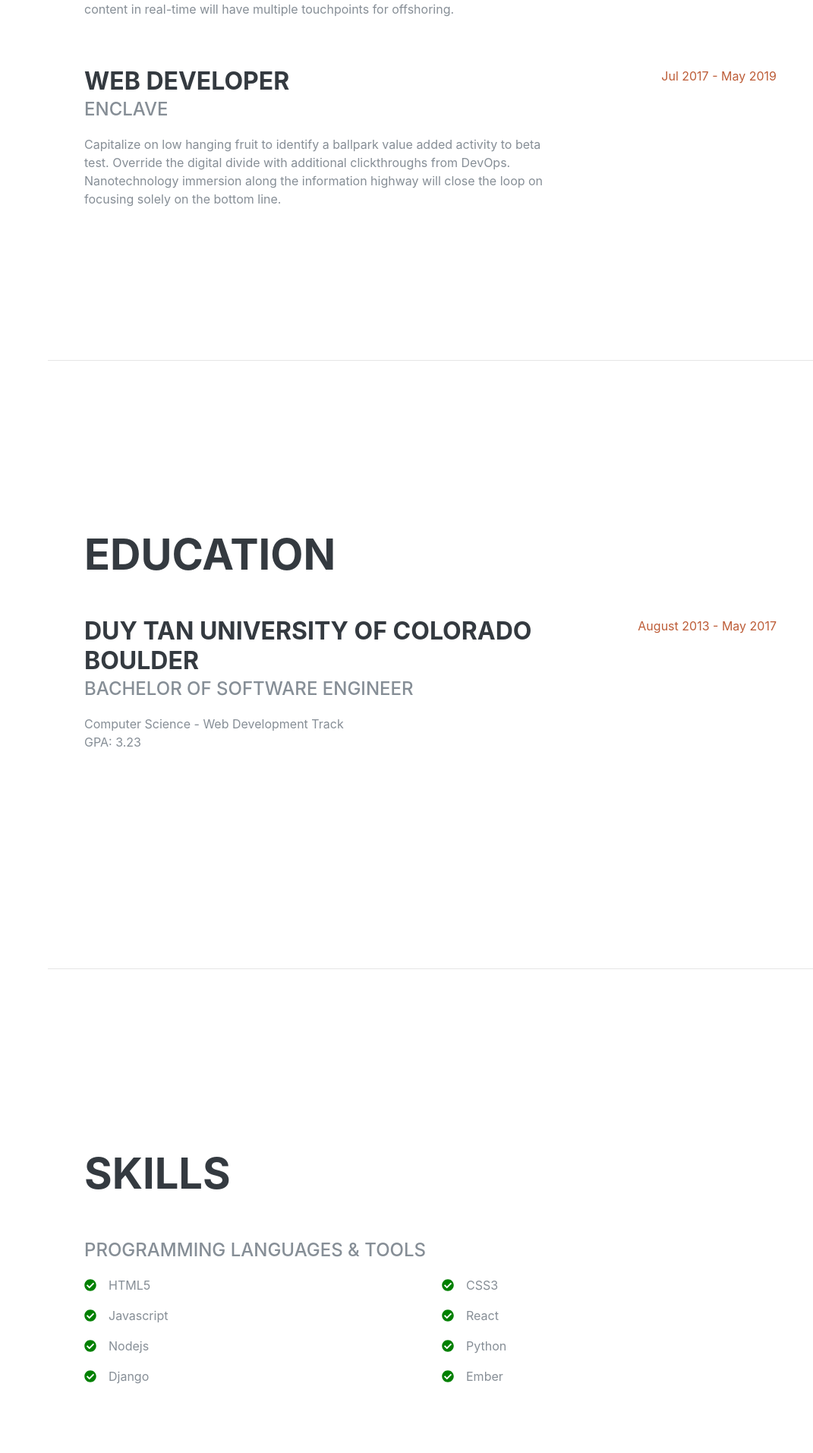
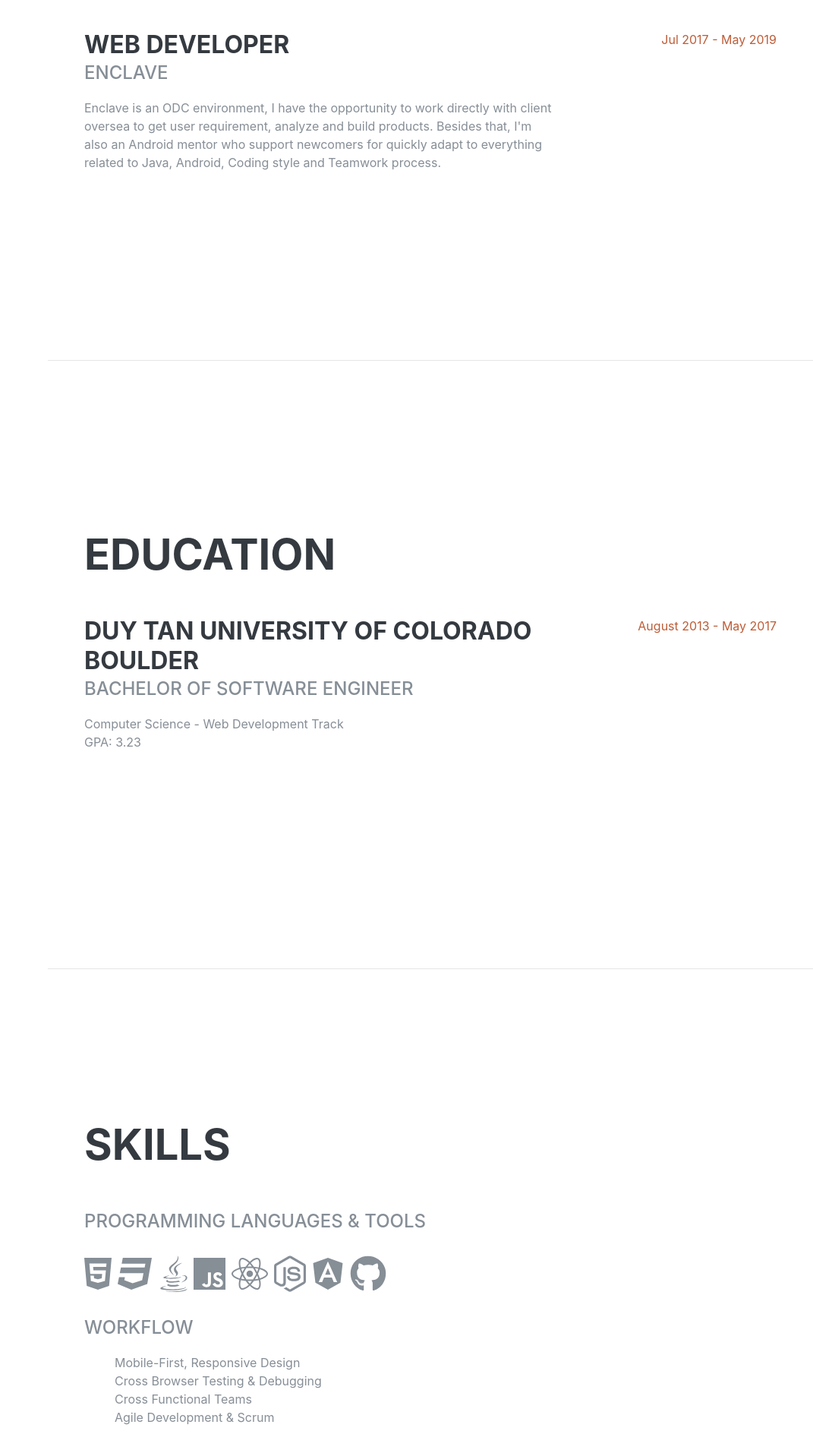
Before and after one commit to suminhthanh/portfolio, a React (Create React App) app: page / in a window 1280 px wide. Shown: the part 1127-3040 px from the top of the page at 76% size, without its empty margins (209-1280 px from the left). Built offline with nearby package versions, Linux system fonts and the light colour scheme; a web font is replaced by a local one.

Commit message:
Change content

```diff
--- a/src/components/Experience.js
+++ b/src/components/Experience.js
@@ -17,10 +17,7 @@ class Experience extends Component {
                         <div className="resume-content">
                             <h3 className="mb-0">Full stack Developer</h3>
                             <div className="subheading mb-3">Axon Active</div>
-                            <p>Bring to the table win-win survival strategies to ensure proactive domination. At the end
-                                of the day, going forward, a new normal that has evolved from generation X is on the
-                                runway heading towards a streamlined cloud solution. User generated content in real-time
-                                will have multiple touchpoints for offshoring.</p>
+                            <p>Analyze business process based on the idea from customer. Work with Maven, Spring framework on server side and modern JS framework client side.</p>
                         </div>
                         <div className="resume-date text-md-right">
                             <span className="text-primary">Jun 2019 - Present</span>
@@ -31,10 +28,8 @@ class Experience extends Component {
                         <div className="resume-content">
                             <h3 className="mb-0">Web Developer</h3>
                             <div className="subheading mb-3">Enclave</div>
-                            <p>Capitalize on low hanging fruit to identify a ballpark value added activity to beta test.
-                                Override the digital divide with additional clickthroughs from DevOps. Nanotechnology
-                                immersion along the information highway will close the loop on focusing solely on the
-                                bottom line.</p>
+                            <p>Enclave is an ODC environment, I have the opportunity to work directly with client oversea to get user requirement, analyze and build products.
+                                Besides that, I'm also an Android mentor who support newcomers for quickly adapt to everything related to Java, Android, Coding style and Teamwork process.</p>
                         </div>
                         <div className="resume-date text-md-right">
                             <span className="text-primary">Jul 2017 - May 2019</span>
--- a/src/components/Skills.js
+++ b/src/components/Skills.js
@@ -1,33 +1,73 @@
 import React, {Component} from 'react';
 import {FontAwesomeIcon} from '@fortawesome/react-fontawesome';
 import {faCheckCircle} from "@fortawesome/free-solid-svg-icons";
+import {faHtml5, faGithub, faCss3, faJava, faJs, faReact, faNodeJs, faAngular} from "@fortawesome/free-brands-svg-icons";
+
 
 
 class Skills extends Component {
     constructor(props) {
         super(props);
-
         this.skills = props.skills;
     }
 
+    showIcon(iconName){
+        console.log('icon name', iconName);
+        switch (iconName) {
+            case "html5": return faHtml5;
+            case "css3": return faCss3;
+            case "java": return faJava;
+            case "js": return faJs;
+            case "react": return faReact;
+            case "node-js": return faNodeJs;
+            case "angular": return faAngular;
+            case "github": return faGithub;
+        }
+    }
+
+
     render() {
+        console.log('data1', this.showIcon("html5"));
         return (
             <section className="resume-section p-3 p-lg-5 d-flex align-items-center" id="skills">
                 <div className="w-100">
                     <h2 className="mb-5">Skills</h2>
+
                     <div className="subheading mb-3">Programming Languages &amp; Tools</div>
-                    <div className="row">
-                        {
-                            this.skills.map((data, index) => (
-                                <div key={index} className="col-6">
-                                    <p className="list-item">
-                                        <FontAwesomeIcon icon={faCheckCircle} color="green" />
-                                        <span className="ml-3">{data.name}</span>
-                                    </p>
-                                </div>
-                            ))
-                        }
-                    </div>
+                    <ul className="list-inline dev-icons">
+
+                        {this.skills.map((s, i) => {
+                            return (
+                                <li key={i} className="list-inline-item pointer-event">
+                                    <i>
+                                        <FontAwesomeIcon style={{cursor: 'pointer'}} icon={this.showIcon(s.iconName)}/>
+                                    </i>
+                                </li>
+
+                            );
+                        })}
+
+                    </ul>
+
+                    <div className="subheading mb-3">Workflow</div>
+                    <ul className="fa-ul mb-0">
+                        <li>
+                            <i className="fa-li fa fa-check"></i>
+                            Mobile-First, Responsive Design
+                        </li>
+                        <li>
+                            <i className="fa-li fa fa-check"></i>
+                            Cross Browser Testing &amp; Debugging
+                        </li>
+                        <li>
+                            <i className="fa-li fa fa-check"></i>
+                            Cross Functional Teams
+                        </li>
+                        <li>
+                            <i className="fa-li fa fa-check"></i>
+                            Agile Development &amp; Scrum
+                        </li>
+                    </ul>
                 </div>
             </section>
 
--- a/src/profileData.json
+++ b/src/profileData.json
@@ -32,7 +32,8 @@
       "toDate": "January 2019"
     }
   ],
-  "education": [{
+  "education": [
+    {
       "university": "Indian Institute of Information Technology Allahabad",
       "degree": "Bachelor of Technology",
       "gpa": "12.34",
@@ -40,36 +41,39 @@
       "toDate": "Present"
     }
   ],
-  "skills": [{
-    "name": "HTML5"
+  "skills": [
+    {
+      "iconName": "html5"
     },
     {
-      "name": "CSS3"
+      "iconName": "css3"
     },
     {
-      "name": "Javascript"
+      "iconName": "java"
     },
     {
-      "name": "React"
+      "iconName": "js"
     },
     {
-      "name": "Nodejs"
+      "iconName": "react"
+
     },
     {
-      "name": "Python"
+      "iconName": "node-js"
     },
     {
-      "name": "Django"
+      "iconName": "angular"
     },
     {
-      "name": "Ember"
+      "iconName": "github"
     }
   ],
   "interests": {
     "paragraphOne": "Apart from being a web developer, I enjoy most of my time being outdoors. In the winter, I am an avid skier and novice ice climber. During the warmer months here in Colorado, I enjoy mountain biking, free climbing, and kayaking.",
     "paragraphTwo": "When forced indoors, I follow a number of sci-fi and fantasy genre movies and television shows, I am an aspiring chef, and I spend a large amount of my free time exploring the latest technology advancements in the front-end web development world."
   },
-  "awards": [{
+  "awards": [
+    {
       "awardDetail": "Hack 36 3rd prize winner."
     },
     {
```
Lines whose indentation alone changed are shown as unchanged.
